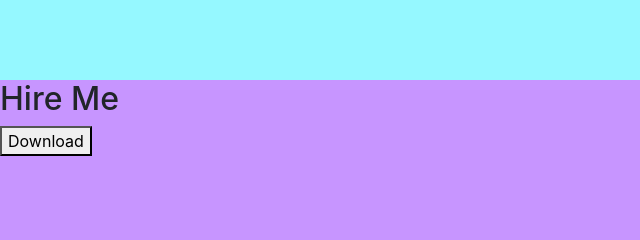
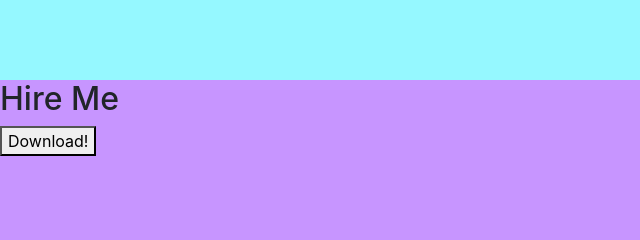
Before and after one commit to hatout1/mohamedhtout, a plain HTML site: page index.html in a window 1280 px wide. Shown: the part 2200-2440 px from the top of the page, 0-640 px from the left. Drawn offline with nearby package versions, Linux system fonts and the light colour scheme.

Commit message:
added resume and down load button

```diff
--- a/index.html
+++ b/index.html
@@ -60,9 +60,9 @@
 
         <div class="hire-container">
             <h2 class="hire">Hire Me</h2>
-            <div class="resume-btn-container">
-                <button id="resume">Download</button>
-            </div>
+            <form method="get" action="Mohamed Htout Resume.pdf">
+                <button type="submit">Download!</button>
+            </form>
 
             <div class="resume"></div>
         </div>
```
Also changed, not shown: 1 other file.
